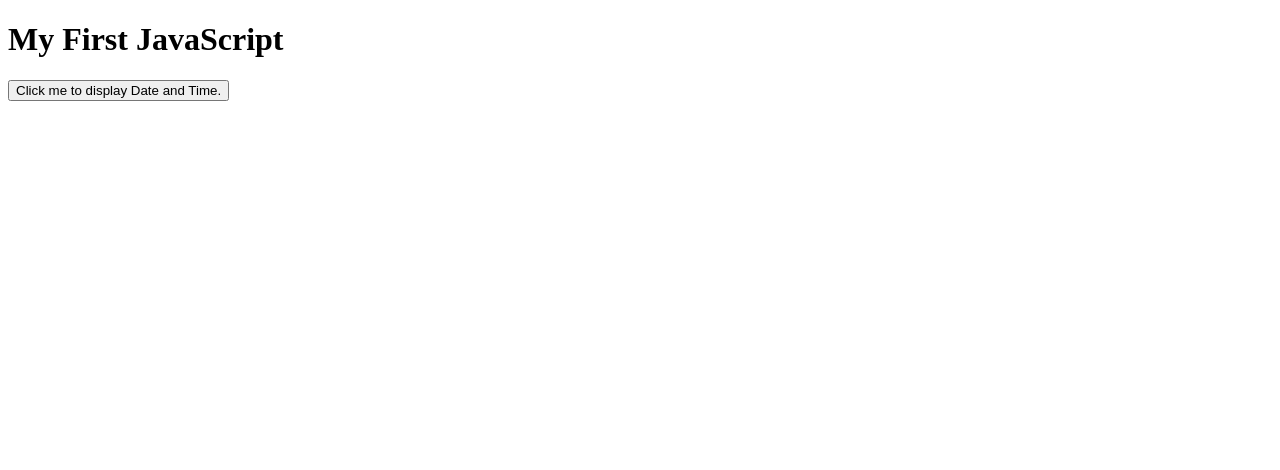
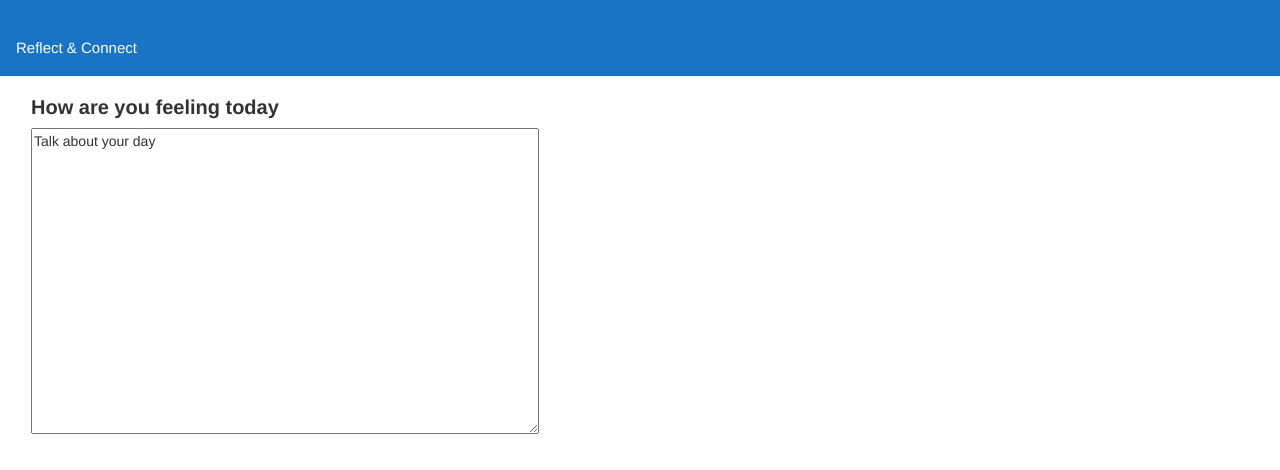
Before and after one commit to craklyn/reflectAndConnect, a website: page controllers/index.html in a window 1280 px wide. Drawn offline with nearby package versions, Linux system fonts and the light colour scheme.

Commit message:
first pass at html

```diff
--- a/controllers/index.html
+++ b/controllers/index.html
@@ -1,12 +1,73 @@
 <!DOCTYPE html>
 <html>
+<head>
+  <title>Bootstrap Example</title>
+  <meta charset="utf-8">
+  <meta name="viewport" content="width=device-width, initial-scale=1">
+  <link rel="stylesheet" href="https://maxcdn.bootstrapcdn.com/bootstrap/3.3.7/css/bootstrap.min.css">
+  <script src="https://ajax.googleapis.com/ajax/libs/jquery/3.2.0/jquery.min.js"></script>
+  <script src="https://maxcdn.bootstrapcdn.com/bootstrap/3.3.7/js/bootstrap.min.js"></script>
+  <link rel="stylesheet" type="text/css" href="http://localhost:9000/style.css">
+
+    <style>
+
+        .titlebar {
+            background-color: #1974C6;
+            height: 76px;
+
+        }
+        h1 {
+            font-size: 15px;
+            color: white;
+            padding-left: 16px;
+            padding-top: 20px;
+        }
+
+        .container {
+            padding-left: 0px;
+            padding-right:0px;
+            margin-left: 0px;
+            margin-right: 0px;
+            width: 100%;
+        }
+
+        .maincontent {
+            margin-left: 16px;
+
+        }
+        h2 {
+            font-size: 20px;
+            font-weight: 600;
+        }
+
+        textarea{
+
+        }
+    </style>
+
+</head>
 <body>
 
-<h1>My First JavaScript</h1>
+<div class="container">
+  <div class="row titlebar">
+    <div class="col-md-12">
+        <h1> Reflect & Connect </h1>
+    </div>
+  </div>
+  <div class="row maincontent">
+    <div class="col-md-6">
+        <h2>How are you feeling today</h2>
+        <textarea rows="15" cols="60" >Talk about your day</textarea>
+    </div>
+    <div class="col-md-6"></div>
+  </div>
+  <div class="row">
 
-<button type="button"
-onclick="document.getElementById('demo').innerHTML = Date()">
-Click me to display Date and Time.</button>
+  </div>
+</div>
+
+
+
 
 <p id="demo"></p>
 
```
